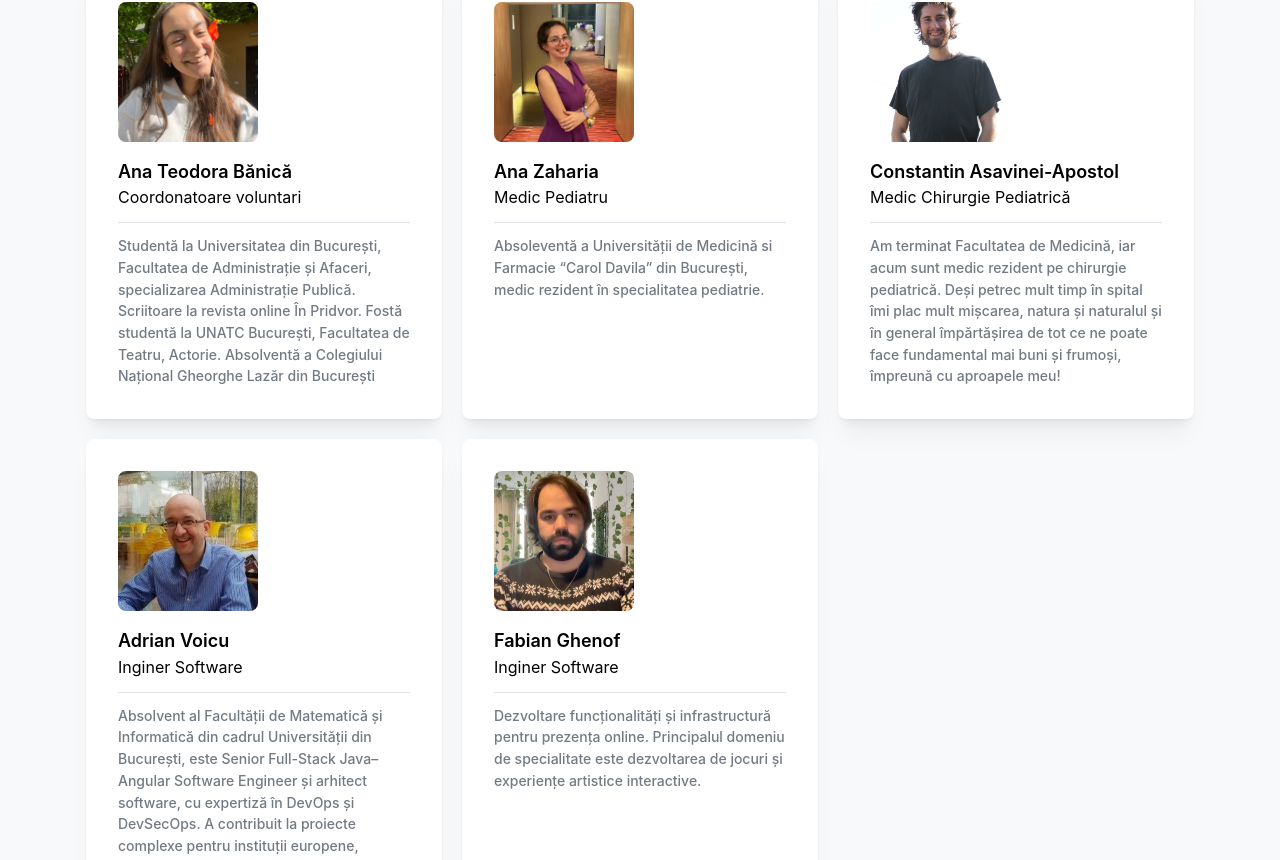
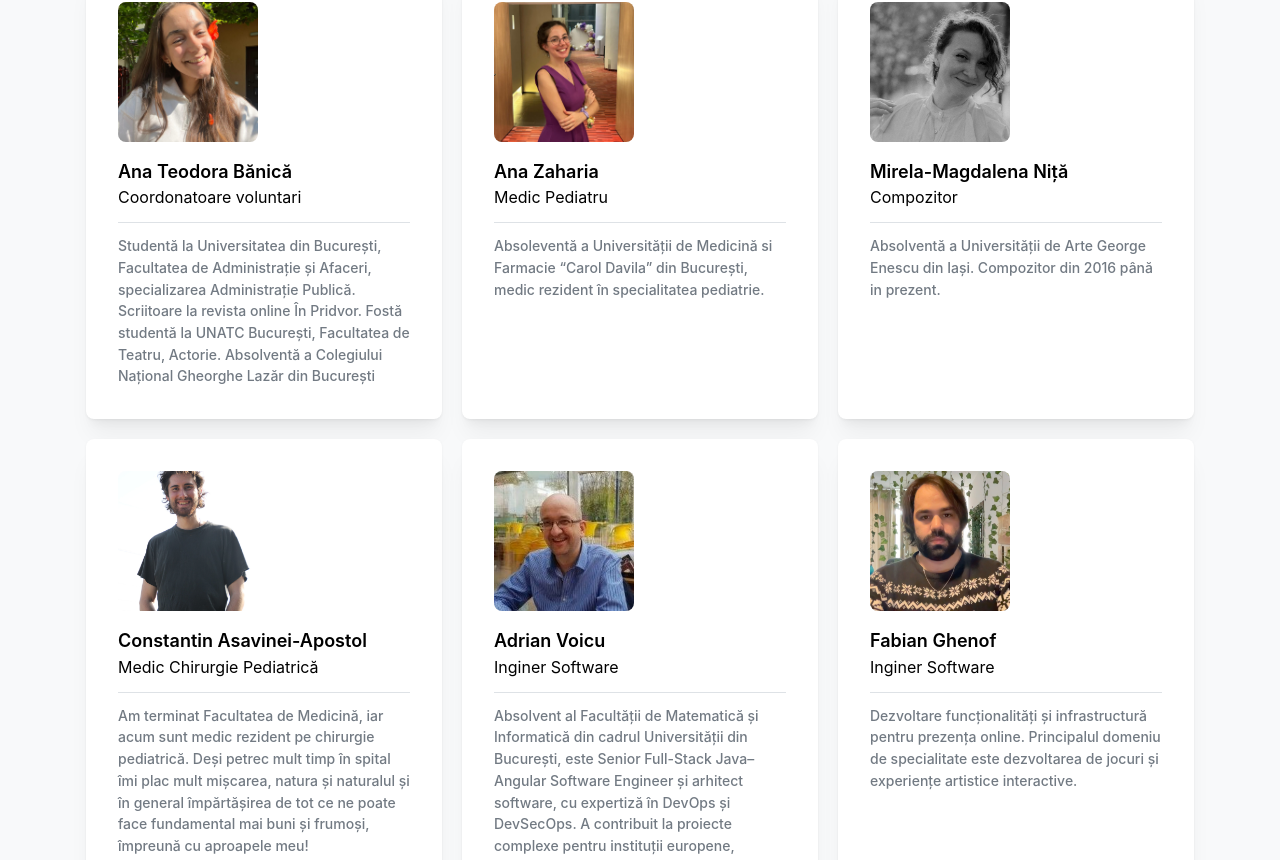
Before and after one commit to Asociatia-Bucurie-In-dar/centrul-Sf-Ioan-Cel-Milostiv, a Next.js app: page /contact in a window 1280 px wide. Shown: the part 8336-9196 px from the top of the page. Built offline with nearby package versions, Linux system fonts and the light colour scheme.

Commit message:
add  Mirela to members

```diff
--- a/components/OurTeam/OurTeam.tsx
+++ b/components/OurTeam/OurTeam.tsx
@@ -55,6 +55,12 @@ export function OurTeam() {
             name: t('TEAM_MEMBERS.EIGHTH.NAME'),
             job: t('TEAM_MEMBERS.EIGHTH.ROLE'),
             description: t('TEAM_MEMBERS.EIGHTH.DESCRIPTION'),
+        },
+        {
+            avatar: '/team/mirela.jpeg',
+            name: t('TEAM_MEMBERS.MIRELA.NAME'),
+            job: t('TEAM_MEMBERS.MIRELA.ROLE'),
+            description: t('TEAM_MEMBERS.MIRELA.DESCRIPTION'),
         },
         {
             avatar: '/team/constantin.jpg',
--- a/messages/en.json
+++ b/messages/en.json
@@ -225,7 +225,12 @@
       "EIGHTH": { "NAME": "Ana Zaharia", "ROLE": "Pediatrician", "DESCRIPTION": "Graduate of the Carol Davila University of Medicine and Pharmacy in Bucharest, resident doctor in pediatrics." },
       "TENTH": { "NAME": "Fabian Ghenof", "ROLE": "Software Engineer", "DESCRIPTION": "Development of features and infrastructure for online presence, with a primary area of expertise in game development and interactive artistic experiences." },
       "ELEVENTH": { "NAME": "Constantin Asavinei-Apostol", "ROLE": "Pediatric Surgery Doctor", "DESCRIPTION": "I graduated from the Faculty of Medicine, and now I am a resident doctor in pediatric surgery. Although I spend a lot of time in the hospital, I really enjoy movement, nature, and sharing everything that can fundamentally make us better and more beautiful, together with my neighbor!" },
-      "ADRIANVOICU": { "NAME": "Adrian Voicu", "ROLE": "Software Engineer", "DESCRIPTION": "Graduate of the Faculty of Mathematics and Computer Science at the University of Bucharest, is a Senior Full-Stack Java-Angular Software Engineer and software architect, with expertise in DevOps and DevSecOps. He has contributed to complex projects for European institutions, including the European Commission and the European Parliament, and is currently working at Sword Group on developing the platform dedicated to Erasmus+ programs and the European Solidarity Corps. Since 2013 he is CEO and co-founder of IT TRAD CONSULTING, a company where he develops software solutions and mobile applications." }
+      "ADRIANVOICU": { "NAME": "Adrian Voicu", "ROLE": "Software Engineer", "DESCRIPTION": "Graduate of the Faculty of Mathematics and Computer Science at the University of Bucharest, is a Senior Full-Stack Java-Angular Software Engineer and software architect, with expertise in DevOps and DevSecOps. He has contributed to complex projects for European institutions, including the European Commission and the European Parliament, and is currently working at Sword Group on developing the platform dedicated to Erasmus+ programs and the European Solidarity Corps. Since 2013 he is CEO and co-founder of IT TRAD CONSULTING, a company where he develops software solutions and mobile applications." },
+      "MIRELA":{
+        "NAME": "Mirela-Magdalena Niță",
+        "ROLE": "Composer",
+        "DESCRIPTION": "Graduate of the George Enescu National University of Arts in Iași. Composer from 2016 to present."
+      }
     }
   },
 
--- a/messages/ro.json
+++ b/messages/ro.json
@@ -255,6 +255,11 @@
         "NAME": "Adrian Voicu",
         "ROLE": "Inginer Software",
         "DESCRIPTION": "Absolvent al Facultății de Matematică și Informatică din cadrul Universității din București, este Senior Full-Stack Java–Angular Software Engineer și arhitect software, cu expertiză în DevOps și DevSecOps. A contribuit la proiecte complexe pentru instituții europene, inclusiv Comisia Europeană și Parlamentul European, iar în prezent lucrează în cadrul Sword Group la dezvoltarea platformei dedicate programelor Erasmus+ și Corpului European de Solidaritate. Din 2013 este CEO și cofondator al IT TRAD CONSULTING, companie în cadrul căreia dezvoltă soluții software și aplicații mobile."
+      },
+      "MIRELA":{
+        "NAME": "Mirela-Magdalena Niță",
+        "ROLE": "Compozitor",
+        "DESCRIPTION": "Absolventă a Universității de Arte George Enescu din Iași. Compozitor din 2016 până in prezent."
       }
     }
   },
```
Also changed, not shown: public/team/mirela.jpeg (added).
